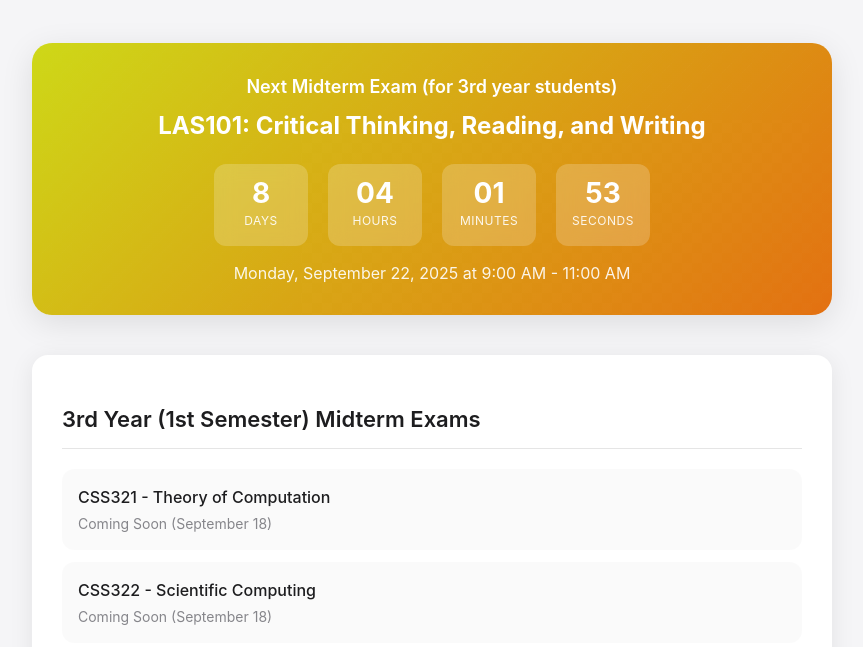
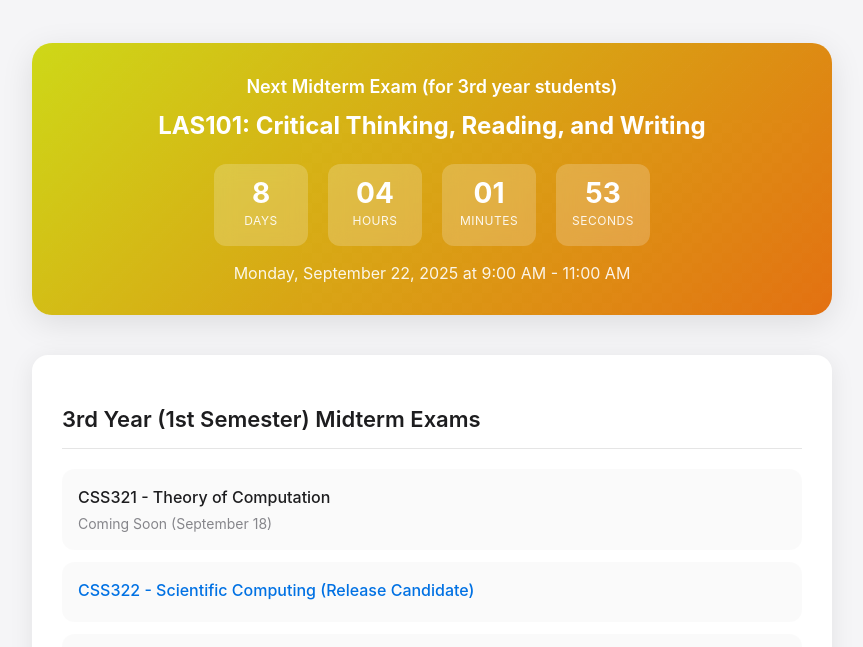
Before and after one commit to npwitk/npwitk.github.io, a plain HTML site: page mock.html in a window 1280 px wide. Shown: the part 135-782 px from the top of the page, without its empty margins (208-1071 px from the left). Drawn offline with Linux system fonts and the light colour scheme.

Commit message:
Update mock.html

```diff
--- a/mock.html
+++ b/mock.html
@@ -366,8 +366,9 @@ footer {
       </div>
 
       <div class="exam-item">
-        <span class="exam-title">CSS322 - Scientific Computing</span>
-        <span class="coming-soon">Coming Soon (September 18)</span>
+        <a href="http://npwitk.com/mock-exam/CSS322_Midterm_Mock_Exam.pdf" class="exam-link">
+          CSS322 - Scientific Computing (Release Candidate)
+        </a>
       </div>
 
       <div class="exam-item">
```
